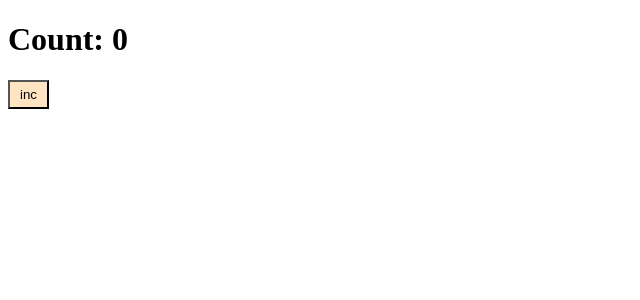
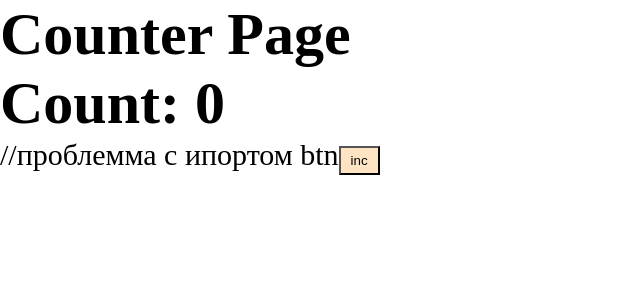
Before and after one commit to ZhenyaNeh/iTechArt-pactice, a React app: page / in a window 1280 px wide. Shown: the top 300 px of the page, without its empty margins (0-640 px from the left). Built offline with nearby package versions, Linux system fonts and the light colour scheme.

Commit message:
build: scss module

```diff
--- a/package.json
+++ b/package.json
@@ -16,10 +16,12 @@
     "@types/node": "^24.0.4",
     "@types/react": "^19.1.8",
     "@types/react-dom": "^19.1.6",
+    "@types/react-router-dom": "^5.3.3",
     "@types/webpack": "^5.28.5",
     "css-loader": "^7.1.2",
     "html-webpack-plugin": "^5.6.3",
     "mini-css-extract-plugin": "^2.9.2",
+    "react-router-dom": "^7.6.2",
     "sass": "^1.89.2",
     "sass-loader": "^16.0.5",
     "style-loader": "^4.0.0",
--- /dev/null
+++ b/src/App.tsx
@@ -0,0 +1,13 @@
+import { Counter } from './components/Counter';
+import "./index.scss"
+
+const App = () => {
+  return (
+    <div className='app'>
+      <h1>Counter Page</h1>
+      <Counter />
+    </div>
+  );
+};
+
+export default App;
--- a/src/components/Counter.scss
+++ b/src/components/Counter.module.scss
@@ -1,4 +1,4 @@
-button{
+.btn {
   padding: 5px 10px 5px 10px;
   background-color: bisque;
 }
--- a/src/components/Counter.tsx
+++ b/src/components/Counter.tsx
@@ -1,5 +1,5 @@
 import { useState } from "react";
-import "./Counter.scss"
+import classes from "./Counter.module.scss";
 
 export const Counter = () => {
   const [count, setCount] = useState<number>(0);
@@ -11,7 +11,10 @@
   return (
     <div>
       <h1>Count: {count}</h1>
-      <button onClick={increment}>inc</button>
+      //проблемма с ипортом btn
+      <button className={classes.btn} onClick={increment}>
+        inc
+      </button>
     </div>
   );
 };
--- /dev/null
+++ b/src/index.scss
@@ -0,0 +1,9 @@
+* {
+  margin: 0;
+  padding: 0;
+  box-sizing: border-box;
+}
+
+.app {
+  font-size: 30px;
+}
--- a/src/index.tsx
+++ b/src/index.tsx
@@ -1,14 +1,15 @@
 import { createRoot } from "react-dom/client";
-import { Counter } from "./components/Counter";
+import App from "./App";
+import { BrowserRouter } from "react-router-dom";
 
 const domNode = document.getElementById("root");
 
 if (domNode) {
   const root = createRoot(domNode);
   root.render(
-    <div>
-      <Counter />
-    </div>
+    <BrowserRouter>
+      <App />
+    </BrowserRouter>
   );
 } else {
   console.error("element #root not found");
```
Also changed, not shown: src/global.d.ts (added, +13 -0 lines), 5 other files (tests, documents, lock files or other folders).
